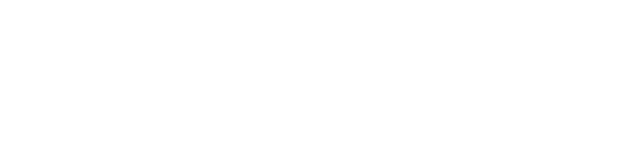
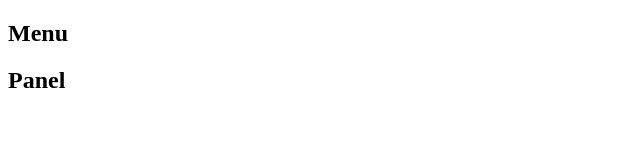
Before and after one commit to SanPilot/group4, a plain HTML site: page index.html in a window 1280 px wide. Shown: the whole page, without its empty margins (0-640 px from the left). Drawn offline with Linux system fonts and the light colour scheme.

Commit message:
Update index.html

```diff
--- a/index.html
+++ b/index.html
@@ -2,9 +2,19 @@
 <html>
   <head>
     <title>
-Rabbits - Invasive Species
+      Rabbits - An Invasive Species
     </title>
   </head>
   <body>
+    <nav id="menu">
+      <header>
+        <h2>Menu</h2>
+      </header>
+    </nav>
+    <main id="panel">
+      <header>
+        <h2>Panel</h2>
+      </header>
+    </main>
   </body>
 </html>
```
Lines whose indentation alone changed are shown as unchanged.
